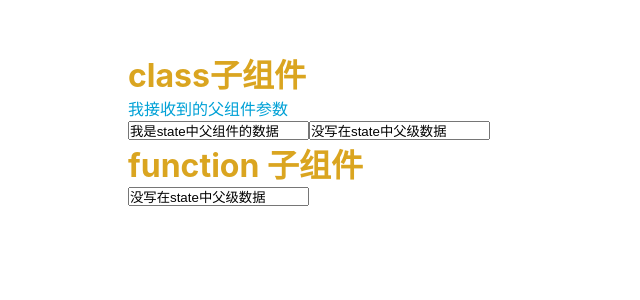
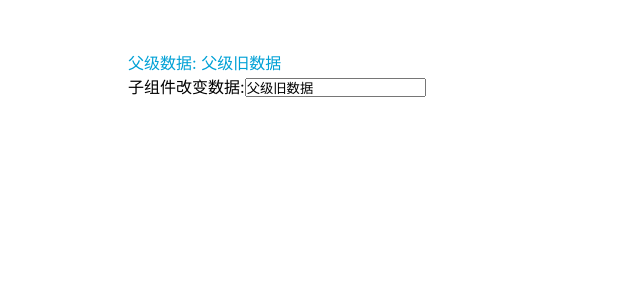
Before and after one commit to tjt740/react-study, a React (Create React App) app in the folder react-demo/: page / in a window 1280 px wide. Shown: the top 300 px of the page, without its empty margins (0-640 px from the left). Built offline with nearby package versions, Linux system fonts and the light colour scheme.

Commit message:
子传父

```diff
--- a/react-demo/src/App.js
+++ b/react-demo/src/App.js
@@ -6,10 +6,8 @@ import './App.css';
 // import EventComponent from './lessons/event-component';
 // import FormComponent from './lessons/form-compoent';
 // import UuidComponent from './lessons/uuid-component';
-
-
-import FatherToSonComponent from './lessons/father-to-son-component';
-
+// import FatherToSonComponent from './lessons/father-to-son-component';
+import SonToFatherComponent from './lessons/son-to-father-component';
 
 
 
@@ -42,9 +40,9 @@ function App() {
 
 
       {/* 组件传值  */}
+      {/* <FatherToSonComponent /> */}
 
-      <FatherToSonComponent />
-
+      <SonToFatherComponent/>
 
 
     </div>
--- a/react-demo/src/lessons/father-to-son-component.jsx
+++ b/react-demo/src/lessons/father-to-son-component.jsx
@@ -7,37 +7,36 @@ function SonFunComponent(props) {
         <>
             <h1>function 子组件 </h1>
             {console.log(props)}
-            <input type='text' defaultValue={props.fatherInfo3} />
+            <input type="text" defaultValue={props.fatherInfo3} />
         </>
-
-    )
+    );
 }
-
 
 // 类组件
 class FatherToSonComponent extends React.Component {
-
-    fatherValue = '没写在state中父级数据'
+    fatherValue = '没写在state中父级数据';
 
     state = {
         fatherMsg: '我是state中父组件的数据',
-    }
-
+    };
 
     render() {
         return (
             <div>
-
                 {/* 父传子 类组件 */}
-                <SonClassComponent fatherInfo1={this.state.fatherMsg} fatherInfo2={this.fatherValue} />
+                <SonClassComponent
+                    fatherInfo1={this.state.fatherMsg}
+                    fatherInfo2={this.fatherValue}
+                    cb={() => console.log('tjt')}
+                    bool={true}
+                    dom={ <p> 这是一个html标签 </p> }
+                />
 
                 {/* 父传子 函数组件 */}
                 <SonFunComponent fatherInfo3={this.fatherValue} />
-
             </div>
         );
     }
 }
 
-
-export default FatherToSonComponent
+export default FatherToSonComponent;
--- /dev/null
+++ b/react-demo/src/lessons/son-to-father-component.jsx
@@ -0,0 +1,51 @@
+import React from 'react';
+
+// 函数子组件
+function FunSonComponent(props) {
+    console.log('父级参数:', props);
+    // step4 子组件绑定change事件
+    let inputChange = (e) => {
+        console.log('e', e);
+        // step5 子组件调用父级组件上的回调函数
+        props.cb(e.target.value);
+    };
+    return (
+        <>
+            子组件改变数据:
+            <input
+                type="text"
+                defaultValue={props.msg}
+                onChange={(e) => {
+                    inputChange(e);
+                }}
+            />
+        </>
+    );
+}
+
+class SonToFatherComponent extends React.Component {
+    // step1 创建父级数据（子传父可以忽略）
+    state = {
+        oldMsg: '父级旧数据',
+    };
+
+    // step2 设置父级回调函数 (核心)
+    changeFatherMsg = (newData) => {
+        console.log('子组件传入的数据:', newData);
+    };
+
+    render() {
+        return (
+            <div>
+
+                <p>父级数据: {this.state.oldMsg}</p>
+                {/* step3 子组件挂载父级回调函数 */}
+                <FunSonComponent
+                    msg={this.state.oldMsg}
+                    cb={this.changeFatherMsg}
+                />
+            </div>
+        );
+    }
+}
+export default SonToFatherComponent;
```
Also changed, not shown: 1 other file (tests, documents, lock files or other folders).
